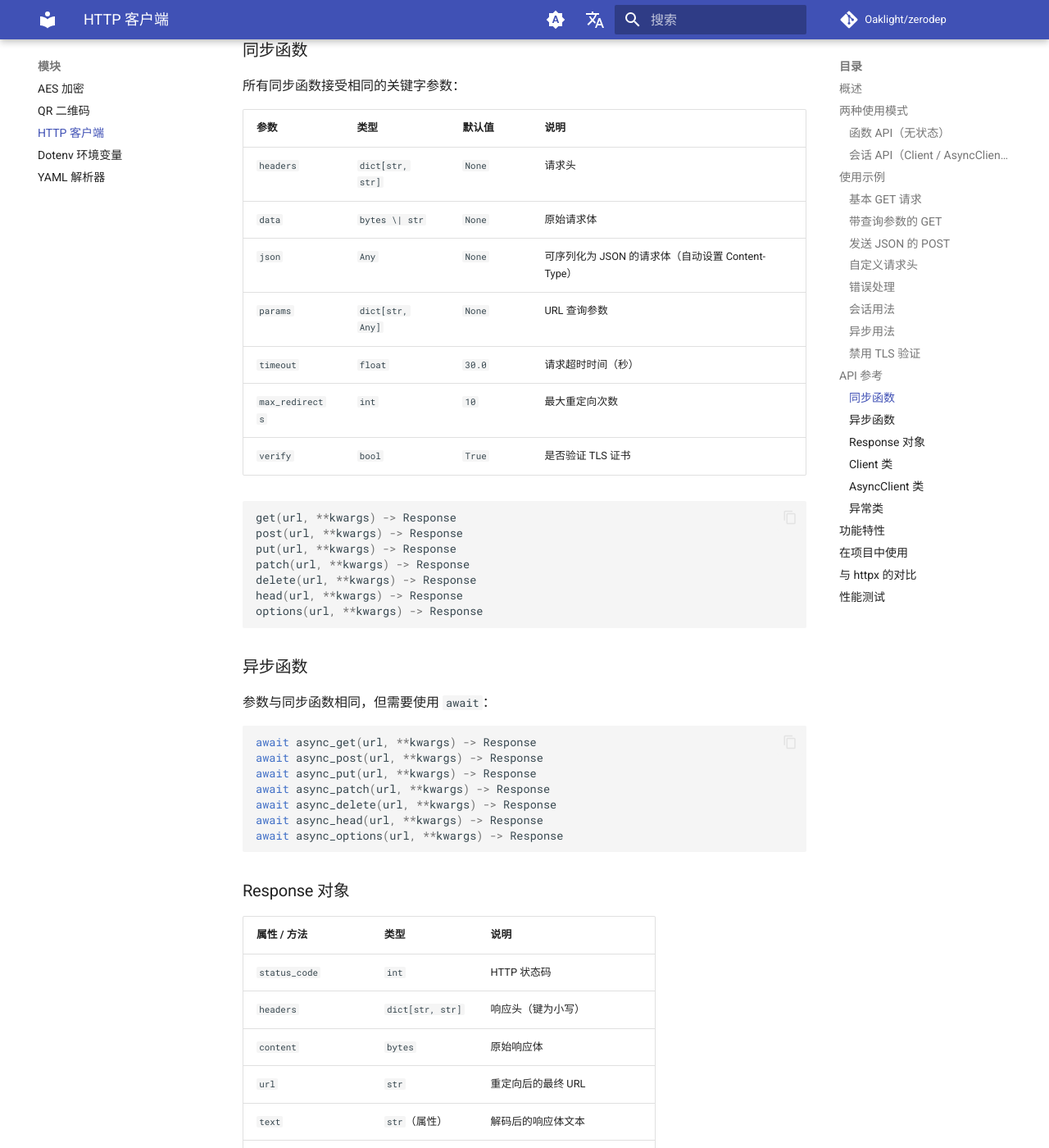
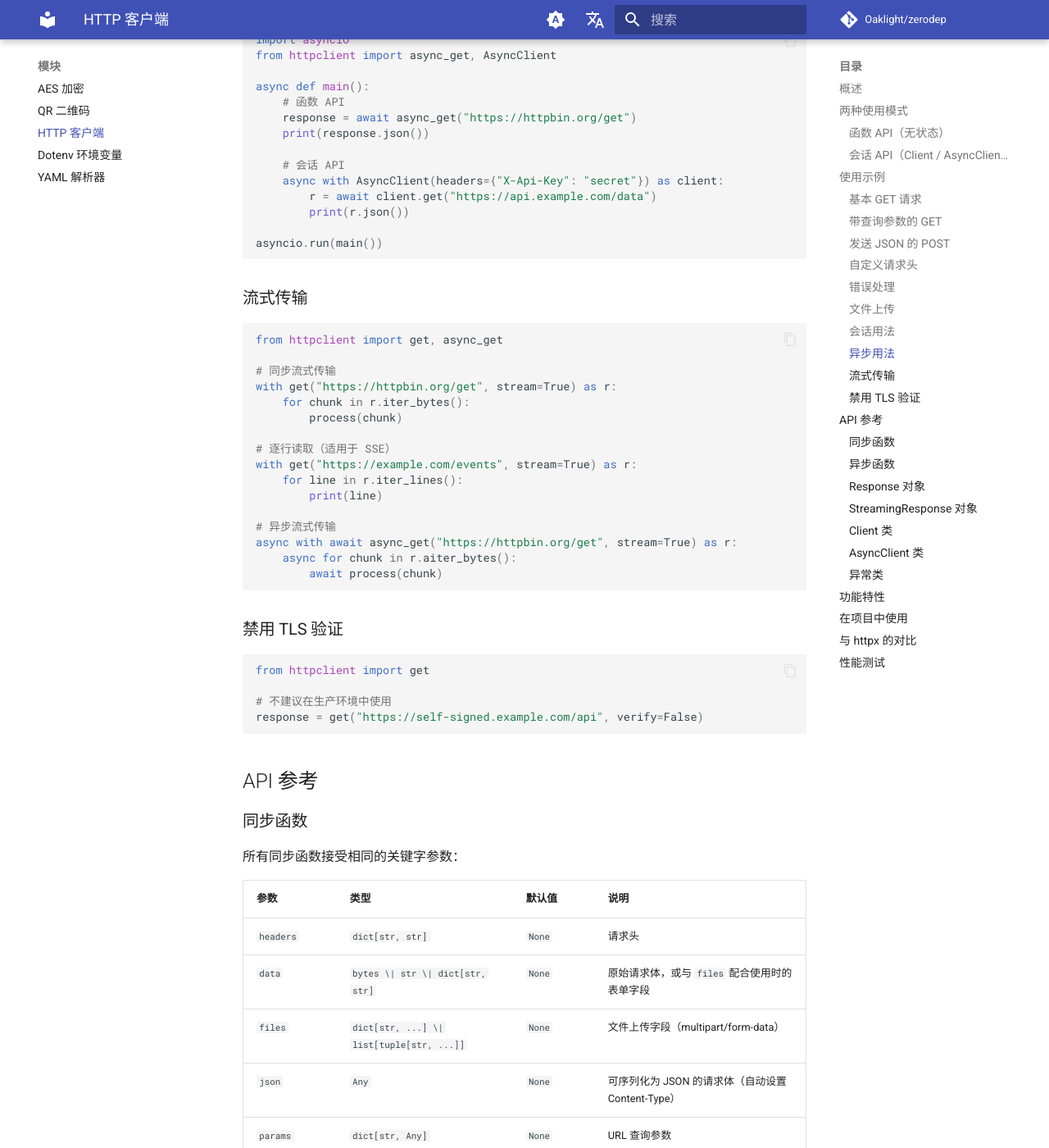
Before and after one commit to Oaklight/zerodep, an MkDocs documentation site: the page built from docs/modules/http.md, in a window 1280 px wide and 1400 px high, scrolled down 3394 px. Shown: the whole window at 82% size. Built offline with MkDocs 1.6.1 and Material for MkDocs 9.7.7, drawn with Linux system fonts in a browser that asks for light colours; comment, search, counter and statistics services are not loaded; some of the changed text lies outside the part shown.

Commit message:
Add streaming response and file upload to HTTP docs

````diff
--- a/docs/modules/http.md
+++ b/docs/modules/http.md
@@ -109,6 +109,34 @@
     print(f"HTTP {e.status_code} for {e.url}")
 ```
 
+### 文件上传
+
+```python
+from httpclient import post
+
+# 简单文件上传
+response = post(
+    "https://httpbin.org/post",
+    files={"file": ("report.txt", b"file content", "text/plain")},
+)
+
+# 同时上传文件和表单字段
+response = post(
+    "https://httpbin.org/post",
+    data={"username": "alice"},
+    files={"avatar": open("photo.jpg", "rb")},
+)
+
+# 多文件上传
+response = post(
+    "https://httpbin.org/post",
+    files=[
+        ("attachment", ("doc1.pdf", pdf_bytes)),
+        ("attachment", ("doc2.pdf", pdf_bytes2)),
+    ],
+)
+```
+
 ### 会话用法
 
 ```python
@@ -141,6 +169,27 @@
 asyncio.run(main())
 ```
 
+### 流式传输
+
+```python
+from httpclient import get, async_get
+
+# 同步流式传输
+with get("https://httpbin.org/get", stream=True) as r:
+    for chunk in r.iter_bytes():
+        process(chunk)
+
+# 逐行读取（适用于 SSE）
+with get("https://example.com/events", stream=True) as r:
+    for line in r.iter_lines():
+        print(line)
+
+# 异步流式传输
+async with await async_get("https://httpbin.org/get", stream=True) as r:
+    async for chunk in r.aiter_bytes():
+        await process(chunk)
+```
+
 ### 禁用 TLS 验证
 
 ```python
@@ -159,12 +208,14 @@
 | 参数 | 类型 | 默认值 | 说明 |
 |------|------|--------|------|
 | `headers` | `dict[str, str]` | `None` | 请求头 |
-| `data` | `bytes \| str` | `None` | 原始请求体 |
+| `data` | `bytes \| str \| dict[str, str]` | `None` | 原始请求体，或与 `files` 配合使用时的表单字段 |
+| `files` | `dict[str, ...] \| list[tuple[str, ...]]` | `None` | 文件上传字段（multipart/form-data） |
 | `json` | `Any` | `None` | 可序列化为 JSON 的请求体（自动设置 Content-Type） |
 | `params` | `dict[str, Any]` | `None` | URL 查询参数 |
 | `timeout` | `float` | `30.0` | 请求超时时间（秒） |
 | `max_redirects` | `int` | `10` | 最大重定向次数 |
 | `verify` | `bool` | `True` | 是否验证 TLS 证书 |
+| `stream` | `bool` | `False` | 返回 `StreamingResponse` 以增量消费响应体 |
 
 ```python
 get(url, **kwargs) -> Response
@@ -202,6 +253,25 @@
 | `ok` | `bool`（属性） | 状态码为 2xx 时返回 `True` |
 | `json()` | `Any` | 将响应体解析为 JSON |
 | `raise_for_status()` | `None` | 状态码非 2xx 时抛出 `HTTPError` |
+
+### StreamingResponse 对象
+
+当 `stream=True` 时返回。应作为上下文管理器使用以确保资源清理。
+
+| 属性 / 方法 | 类型 | 说明 |
+|---|---|---|
+| `status_code` | `int` | HTTP 状态码 |
+| `headers` | `dict[str, str]` | 响应头（键为小写） |
+| `url` | `str` | 重定向后的最终 URL |
+| `ok` | `bool`（属性） | 状态码为 2xx 时返回 `True` |
+| `raise_for_status()` | `None` | 状态码非 2xx 时抛出 `HTTPError` |
+| `iter_bytes(chunk_size)` | `Iterator[bytes]` | 按块生成响应体 |
+| `iter_lines()` | `Iterator[str]` | 逐行生成解码后的文本 |
+| `read()` | `bytes` | 读取整个流 |
+| `aiter_bytes(chunk_size)` | `AsyncIterator[bytes]` | 异步按块生成响应体 |
+| `aiter_lines()` | `AsyncIterator[str]` | 异步逐行生成解码后的文本 |
+| `aread()` | `bytes` | 异步读取整个流 |
+| `close()` / `aclose()` | `None` | 关闭底层连接 |
 
 ### Client 类
 
@@ -252,6 +322,8 @@
 - **可配置超时** -- 支持按请求或按会话设置超时
 - **JSON 处理** -- 自动序列化/反序列化，自动设置正确的 Content-Type
 - **查询参数编码** -- 通过 `params` 参数自动编码
+- **Multipart 文件上传** -- 通过 `files` 参数上传文件，支持与 `data` 表单字段混合使用
+- **流式响应** -- 通过 `iter_bytes()` / `iter_lines()` 及其异步版本增量消费响应体
 
 ## 在项目中使用
 
````
Also changed, not shown: other parts of docs/modules/http.md (+3 -3 lines).
